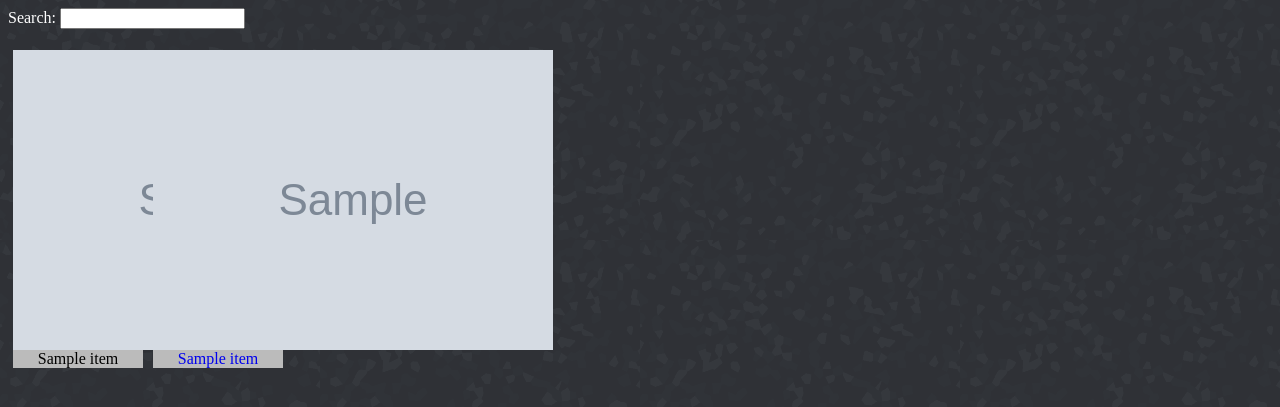
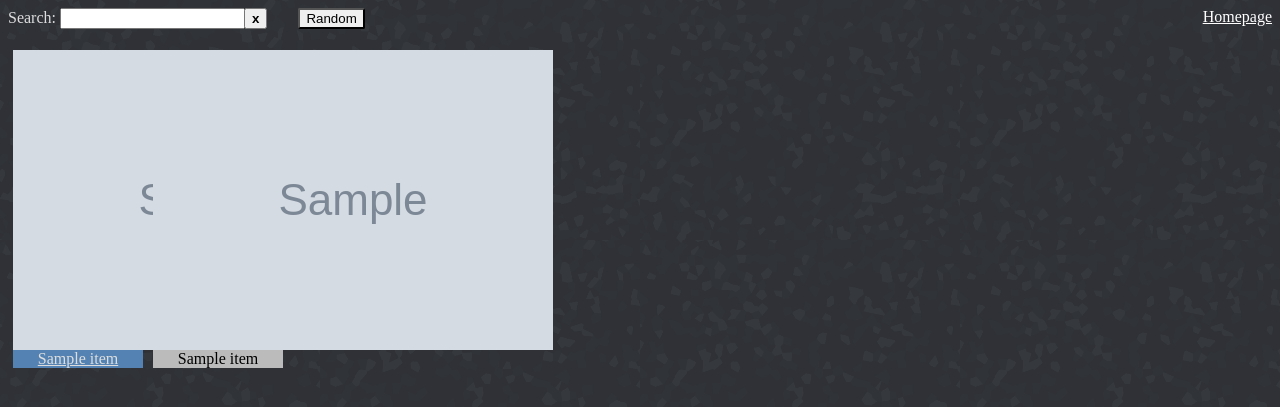
Before and after one commit to TheFrostlixen/noidea, a Flask app: template templates/index.html in a window 1280 px wide. Shown: the top 407 px of the page. Run offline with Flask 2, Linux system fonts and the light colour scheme; the template is opened without the code that fills it: most values are stand-ins (such as "Sample title", 1, 10 or a date in 2020); grey boxes marked "Sample" are stand-in pictures.

Commit message:
Add random play, improve style and look

```diff
--- a/static/res/noidea.css
+++ b/static/res/noidea.css
@@ -7,12 +7,46 @@ div.item {
 	text-align:center;
 	font-size:16px;
 	display:inline-block;
+	color:#000;
+}
+
+div.subdir {
+	width:130px;
+	height:auto;
+	background:#5483b3;
+	float:left;
+	margin:5px;
+	text-align:center;
+	font-size:16px;
+	display:inline-block;
+	color:#ddd;
+	text-decoration:underline;
 }
 
 body {
-	background-image: url('./bg.png')
+	background-image:url('./bg.png');
 }
 
-.whitetext {
-	color: white;
+p {
+	color:#ddd;
 }
+
+.homepage {
+	color:white;
+	text-align:right;
+	float:right;
+}
+
+#random {
+	margin-left:32px;
+	border-radius:2px;
+}
+
+#clear {
+	font-weight:bold;
+	margin:-5px;
+}
+
+a:hover, div.subdir:hover {
+	color:yellow;
+}
--- a/static/res/noidea.js
+++ b/static/res/noidea.js
@@ -25,3 +25,26 @@ function update_list() {
 		}
 	}
 }
+
+function clear_search() {
+	document.getElementById('search-bar').value = "";
+	update_list();
+}
+
+function play_random() {
+	var itemlist = [];
+
+	Array.from(document.getElementsByClassName("item")).forEach(function(item) {
+		if (!(isHidden(item))) {
+			itemlist.push(item);
+		}
+	});
+
+	var rand_index = Math.floor(Math.random() * itemlist.length);
+	eval(itemlist[rand_index].onclick());
+}
+
+function isHidden(el) {
+	var style = window.getComputedStyle(el);
+	return ((style.display === 'none') || (style.visibility === 'hidden'))
+}
--- a/templates/index.html
+++ b/templates/index.html
@@ -4,17 +4,21 @@
 	<link rel="stylesheet" href="/static/res/noidea.css">
 </head>
 <body>
-	<p class="whitetext">Search: <input id="search-bar" onkeyup="update_list()"></p>
+	<p class="text">Search: <input id="search-bar" onkeyup="update_list()">
+		<button id="clear" onclick="clear_search()">x</button>
+		<button id="random" onclick="play_random()">Random</button>
+		<a href="/" class="homepage">Homepage</a>
+	</p>
 	<div id="media-table">
+		{% for item in shows %}
+		<a href="/show/?id={{ item.name }}"><div class="subdir">
+			<img src="{{ item.poster }}" /><br />{{ item.name }}
+		</div></a>
+		{% endfor %}
 		{% for item in movies %}
 		<div class="item" onclick="open_media('{{ item.file }}')">
 			<img src="{{ item.poster }}" /><br />{{ item.name }}
 		</div>
 		{% endfor %}
-		{% for item in shows %}
-		<a href="/show/?id={{ item.name }}"><div class="item">
-			<img src="{{ item.poster }}" /><br />{{ item.name }}
-		</div></a>
-		{% endfor %}
 	</div>
 </body>
--- a/templates/show.html
+++ b/templates/show.html
@@ -4,7 +4,11 @@
 	<link rel="stylesheet" href="/static/res/noidea.css">
 </head>
 <body>
-	<p class="whitetext">Search: <input id="search-bar" onkeyup="update_list()"></p>
+	<p class="text">Search: <input id="search-bar" onkeyup="update_list()">
+		<button id="clear" onclick="clear_search()">x</button>
+		<button id="random" onclick="play_random()">Random</button>
+		<a href="/" class="homepage">Homepage</a>
+	</p>
 	<div id="media-table">
 		{% for item in show_list %}
 		<div class="item" onclick="open_media('{{ item.file }}')">
```
